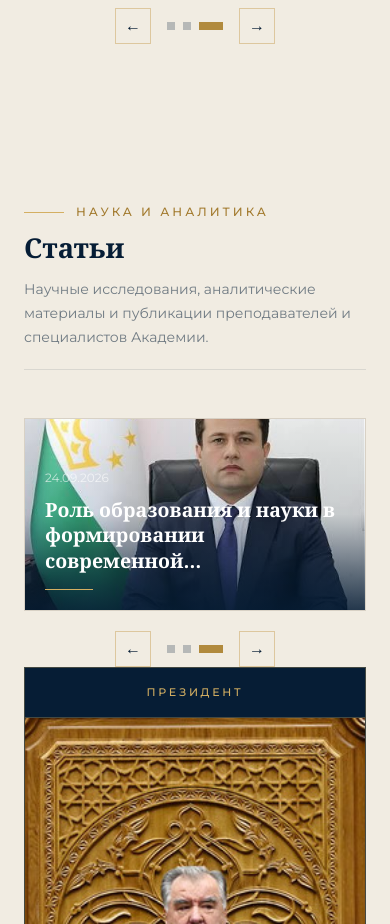
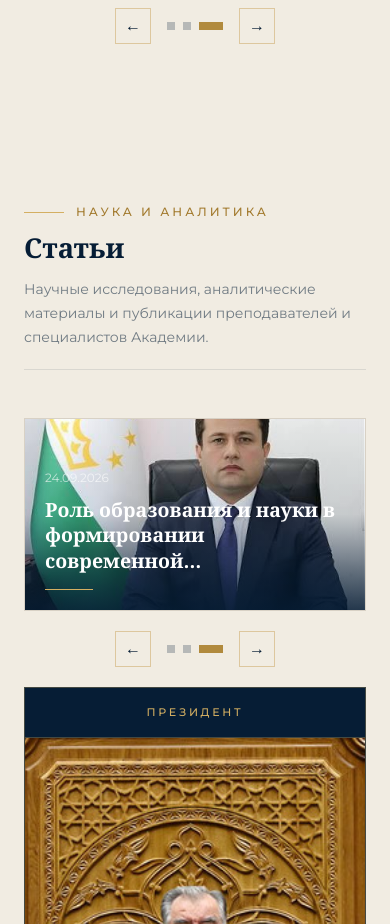
Before and after one commit to karimzade4444/APA, a Next.js app: page / in a window 390 px wide. Shown: the part 1140-2064 px from the top of the page. Built offline with nearby package versions, Linux system fonts and the light colour scheme.

Commit message:
Секции статьи было изменено для мобильного телефона

```diff
--- a/src/components/home/ArticlesSection.tsx
+++ b/src/components/home/ArticlesSection.tsx
@@ -11,7 +11,7 @@ const ArticlesSection = () => {
   const articles = publications.filter((item) => item.category === "article");
 
   return (
-    <section className="pb-0 pt-20">
+    <section className="pb-5 lg:pb-0 pt-20">
         {/* Section heading */}
         <Reveal variant="rise">
           <div className="mb-12 flex items-end justify-between border-b border-[#061d35]/10 pb-5">
```
